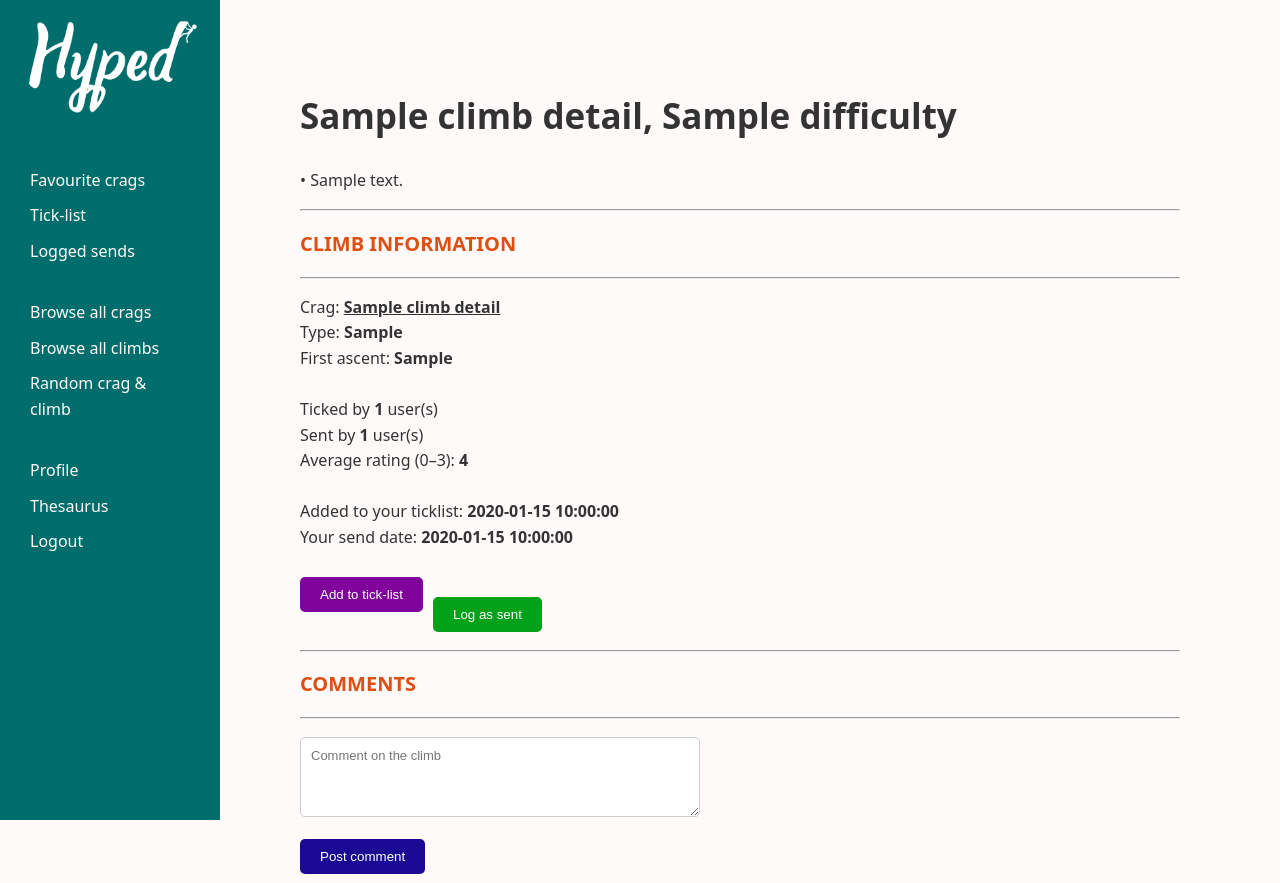
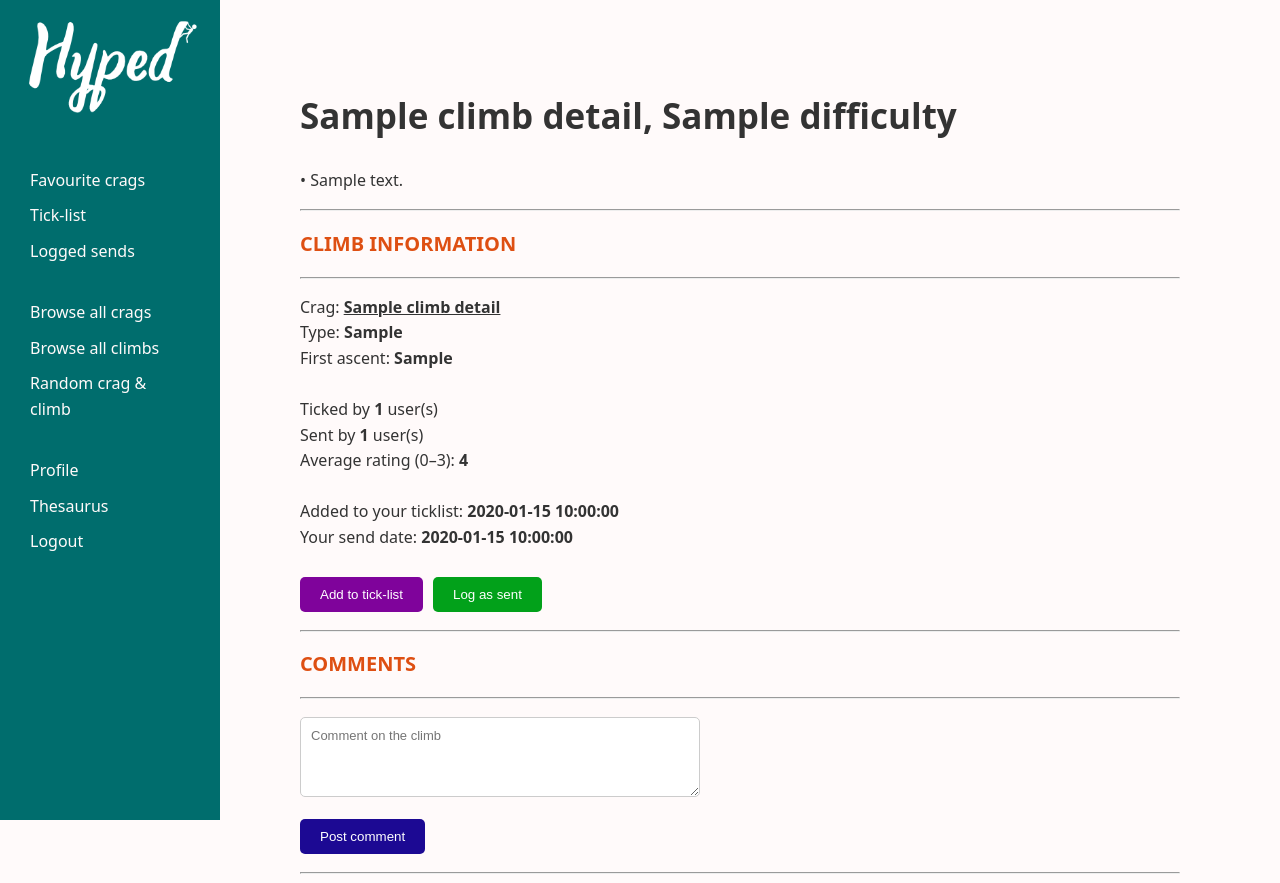
Before and after one commit to jokijen/hyped-climbing-tracker, a Flask app: template templates/climb_detail.html in a window 1280 px wide. Shown: the top 883 px of the page. Run offline with Flask 3, Linux system fonts and the light colour scheme; the template is opened without the code that fills it: most values are stand-ins (such as "Sample title", 1, 10 or a date in 2020).

Commit message:
Removed unnecessary comments, fixed the log send -button I broke on the climb details page, and made small clean-up edits.

```diff
--- a/static/style.css
+++ b/static/style.css
@@ -150,15 +150,25 @@ button.btn-add-to[type="submit"]:hover {
     background: rgb(75, 4, 91);
 }
 
+button.btn-log-sent[type="submit"],
 button.btn-mark-sent[type="submit"],
 form input.save[type="submit"]{
     background: rgb(2, 161, 26);
+}
+
+button.btn-log-sent[type="submit"]:hover,
+button.btn-mark-sent[type="submit"]:hover,
+form input.save[type="submit"]:hover {
+    background: rgb(1, 115, 18);
+}
+
+button.btn-mark-sent[type="submit"],
+form input.save[type="submit"]{
     margin-top: 20px;
 }
 
 button.btn-mark-sent[type="submit"]:hover,
 form input.save[type="submit"]:hover {
-    background: rgb(1, 115, 18);
     margin-top: 20px;
 }
 
--- a/templates/add_climb.html
+++ b/templates/add_climb.html
@@ -5,7 +5,7 @@
 {% block content %}
     <div class="container">
         <h1>Add a new climb</h1>
-        <p>Fill in the following fields. All fields are required. </p>
+        <p>Fill in the following fields. All fields are required.</p>
         <form action="/add-climb" method="post">
             <label for="crag_id">Crag:</label>
             <select id="crag_id" name="crag_id" required>
--- a/templates/add_crag.html
+++ b/templates/add_crag.html
@@ -5,7 +5,7 @@
 {% block content %}
     <div class="container">
         <h1>Add a new crag</h1>
-        <p>Fill in the following fields. All fields are required. </p>
+        <p>Fill in the following fields. All fields are required.</p>
         <form action="/add-crag" method="post">
             <label for="crag_name">Crag name:</label>
             <input type="text" id="crag_name" name="crag_name" maxlength="50" placeholder="e.g. Something-something-mountain" required>
--- a/templates/climb_detail.html
+++ b/templates/climb_detail.html
@@ -40,7 +40,7 @@
             <!-- If climb is sent, show "Edit send" and "Delete send", else show "Log as sent" button -->
             {% if not is_climbed %}
             <form action="/log-send/{{ climb_details.id }}" method="get">
-                <button type="submit" class="btn-mark-sent">Log as sent</button>
+                <button type="submit" class="btn-log-sent">Log as sent</button>
             </form>
             {% else %}
             <form class="form-edit" action="/edit-send/{{ climb_details.id }}" method="get">
--- a/templates/climbs.html
+++ b/templates/climbs.html
@@ -9,7 +9,7 @@
         <p>Here is a list of all climbs listed on Hyped &ndash; boulder, sport, trad, you name it!</p>
         <hr>
         {% for climb in climbs_list %}
-        <h3> {{ climb.climb_name }}, {{ climb.difficulty }} </h3>
+        <h3> {{ climb.climb_name }}, {{ climb.difficulty }}</h3>
         <p>
             <span>&#x2022;</span>
             {{ climb.climb_description }}
--- a/templates/index.html
+++ b/templates/index.html
@@ -4,7 +4,7 @@
     <meta charset="UTF-8">
     <meta name="viewport" content="width=device-width, initial-scale=1.0">
     <title>Welcome | Hyped - Log your sends and discover new projects</title>
-    <link rel="stylesheet" href="{{ url_for('static', filename='style.css') }}" />
+    <link rel="stylesheet" href="{{ url_for('static', filename='style.css') }}"/>
 </head>
 <body>
     <div class="sidebar">
--- a/templates/layout.html
+++ b/templates/layout.html
@@ -4,7 +4,7 @@
     <meta charset="UTF-8">
     <meta name="viewport" content="width=device-width, initial-scale=1.0">
     <title>{% block title %}Hyped - Log your sends and discover new projects{% endblock %}</title>
-    <link rel="stylesheet" href="{{ url_for('static', filename='style.css') }}" />
+    <link rel="stylesheet" href="{{ url_for('static', filename='style.css') }}"/>
 </head>
 <body>
     <div class="sidebar">
--- a/templates/logged_sends.html
+++ b/templates/logged_sends.html
@@ -5,7 +5,7 @@
 {% block content %}
     <div class="container">
         <h1>Logged sends</h1>
-        <h2 class="hidden">Tick-list</h2> <!-- Hidden heading to not skip a heading tag -->
+        <h2 class="hidden">Logged sends</h2> <!-- Hidden heading to not skip a heading tag -->
         <p>Here are all your logged sends from latest to oldest. You go crusher!</p>
         <hr>
         {% for climb in sends %}
--- a/templates/logout.html
+++ b/templates/logout.html
@@ -4,7 +4,7 @@
     <meta charset="UTF-8">
     <meta name="viewport" content="width=device-width, initial-scale=1.0">
     <title>Logged out | Hyped - Log your sends and discover new projects</title>
-    <link rel="stylesheet" href="{{ url_for('static', filename='style.css') }}" />
+    <link rel="stylesheet" href="{{ url_for('static', filename='style.css') }}"/>
 </head>
 <body>
     <div class="sidebar">
--- a/templates/register.html
+++ b/templates/register.html
@@ -4,7 +4,7 @@
     <meta charset="UTF-8">
     <meta name="viewport" content="width=device-width, initial-scale=1.0">
     <title>Register | Hyped - Log your sends and discover new projects</title>
-    <link rel="stylesheet" href="{{ url_for('static', filename='style.css') }}" />
+    <link rel="stylesheet" href="{{ url_for('static', filename='style.css') }}"/>
 </head>
 <body>
     <div class="sidebar">
```
